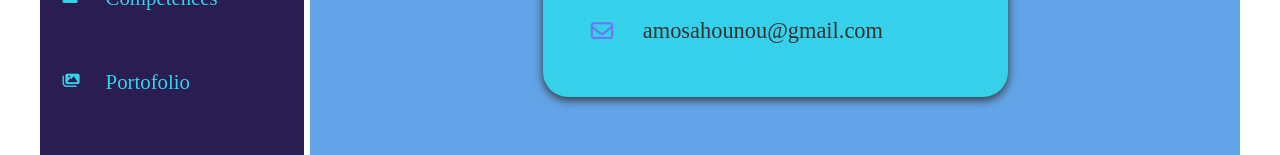
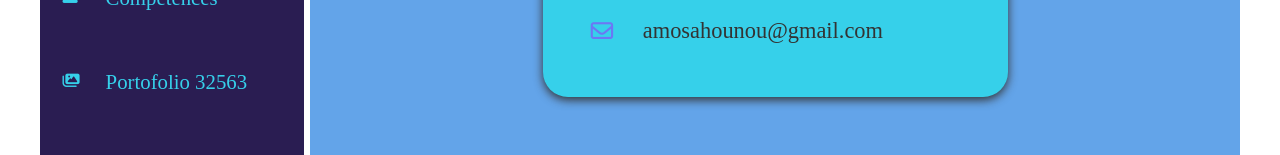
Before and after one commit to Mo1000/cv-react, a React (Create React App) app: page /cv-react/contact in a window 1280 px wide. Shown: the part 413-568 px from the top of the page. Built offline with nearby package versions, Linux system fonts and the light colour scheme; a web font is replaced by a local one.

Commit message:
actions github

```diff
--- a/src/components/Navigation.js
+++ b/src/components/Navigation.js
@@ -36,7 +36,7 @@ const Navigation = () => {
               activeClassName="navActive"
             >
               <i className="fas fa-images"></i>
-              <span>Portofolio</span>
+              <span>Portofolio 32563</span>
             </NavLink>
           </li>
           <li>
```
